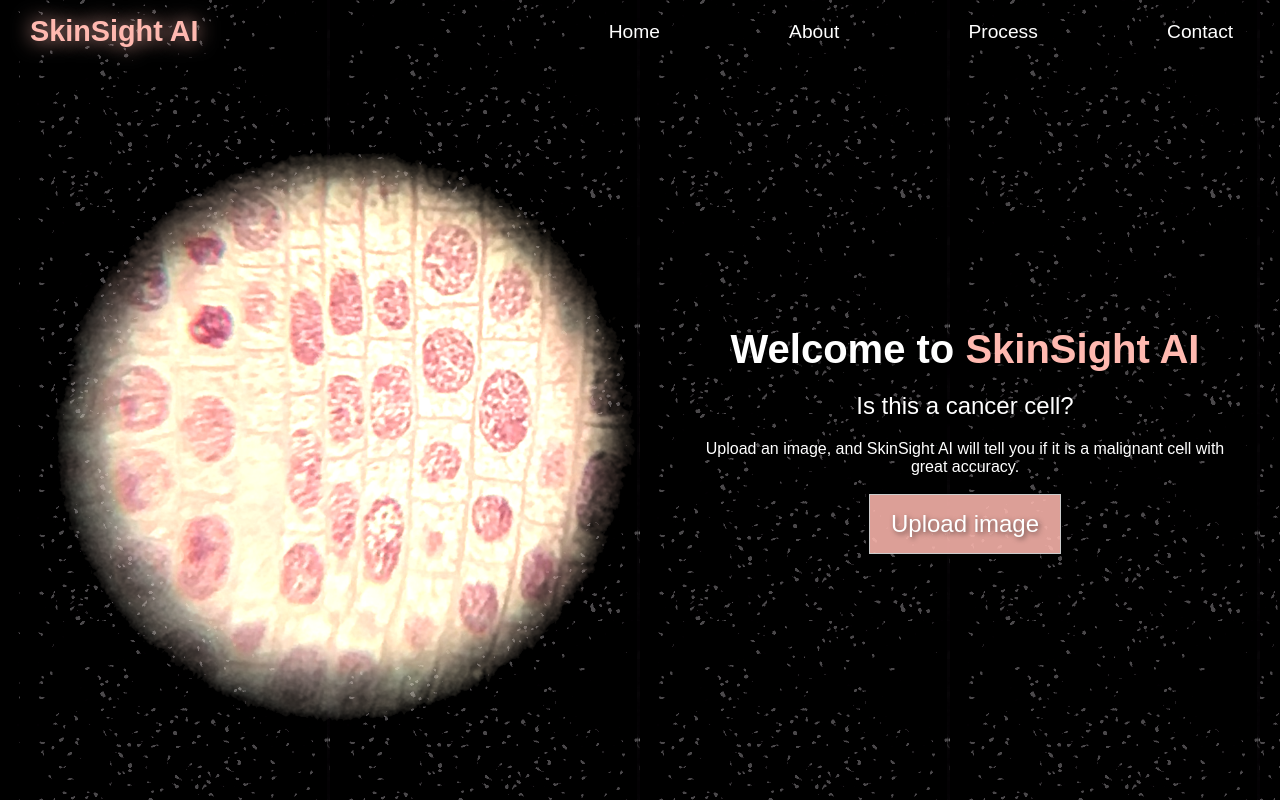
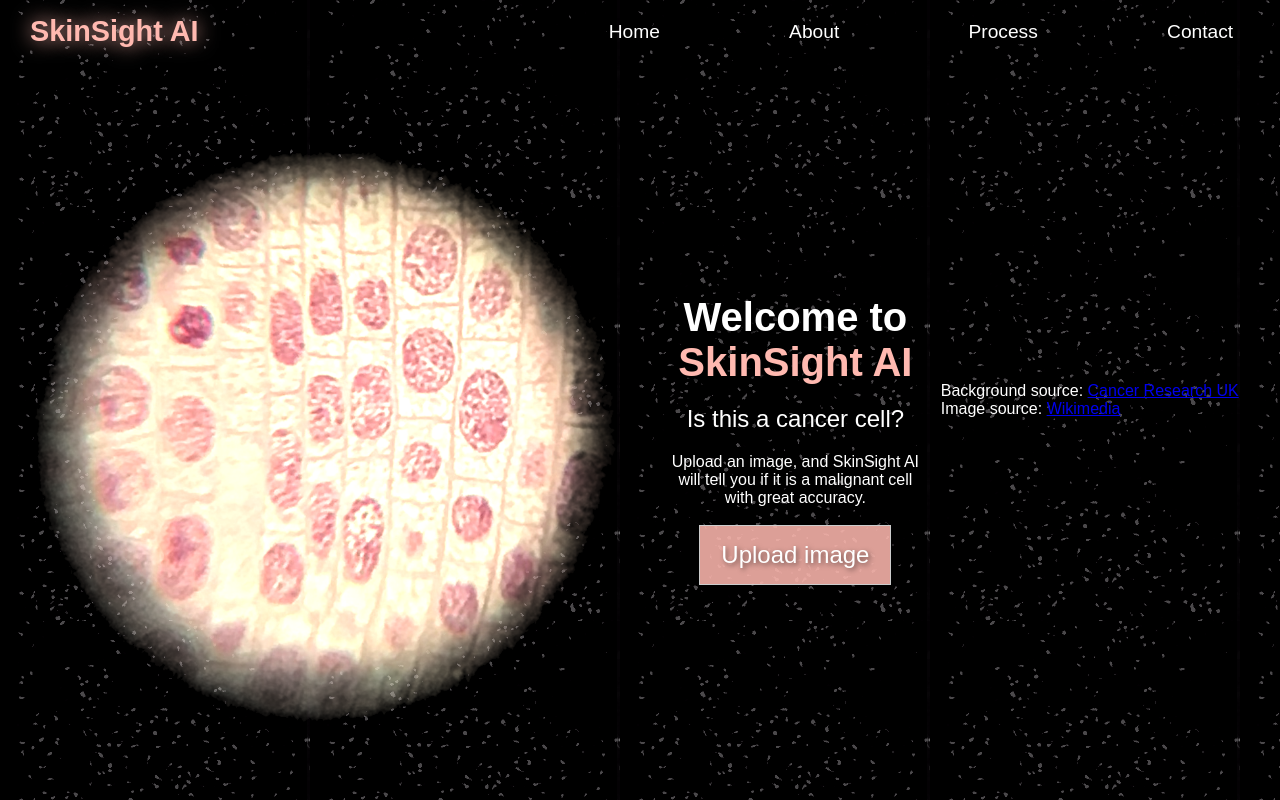
Before and after one commit to jbarber877/HackUSF, a plain HTML site: page Cancer Detection/Cancer.html in a window 1280 px wide. Drawn offline with Linux system fonts and the light colour scheme.

Commit message:
Update Cancer.html

```diff
--- a/Cancer Detection/Cancer.html
+++ b/Cancer Detection/Cancer.html
@@ -30,6 +30,8 @@
                 <input id="file-upload" type="file" />
             </div>
         </div>
-
+        <div id="credits">
+            Background source: <a href="https://news.cancerresearchuk.org/2017/02/23/watching-how-young-cells-move-gives-clues-on-skin-cancer-spread/" target="_blank">Cancer Research UK</a> Image source: <a href="https://commons.wikimedia.org/wiki/File:Cells_under_a_microscope.jpg" target="_blank">Wikimedia</a>
+        </div>
     </body>
 </html>
```
